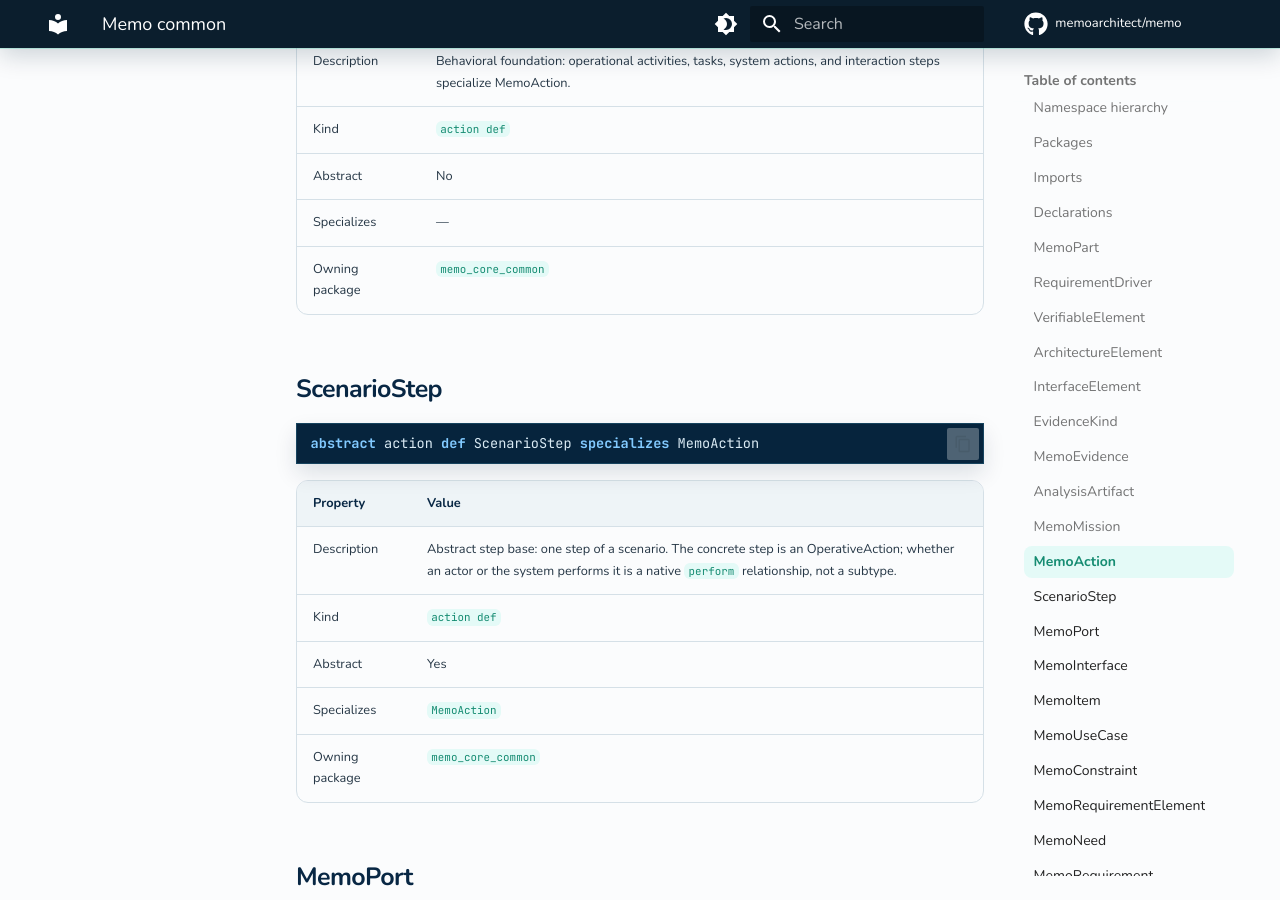
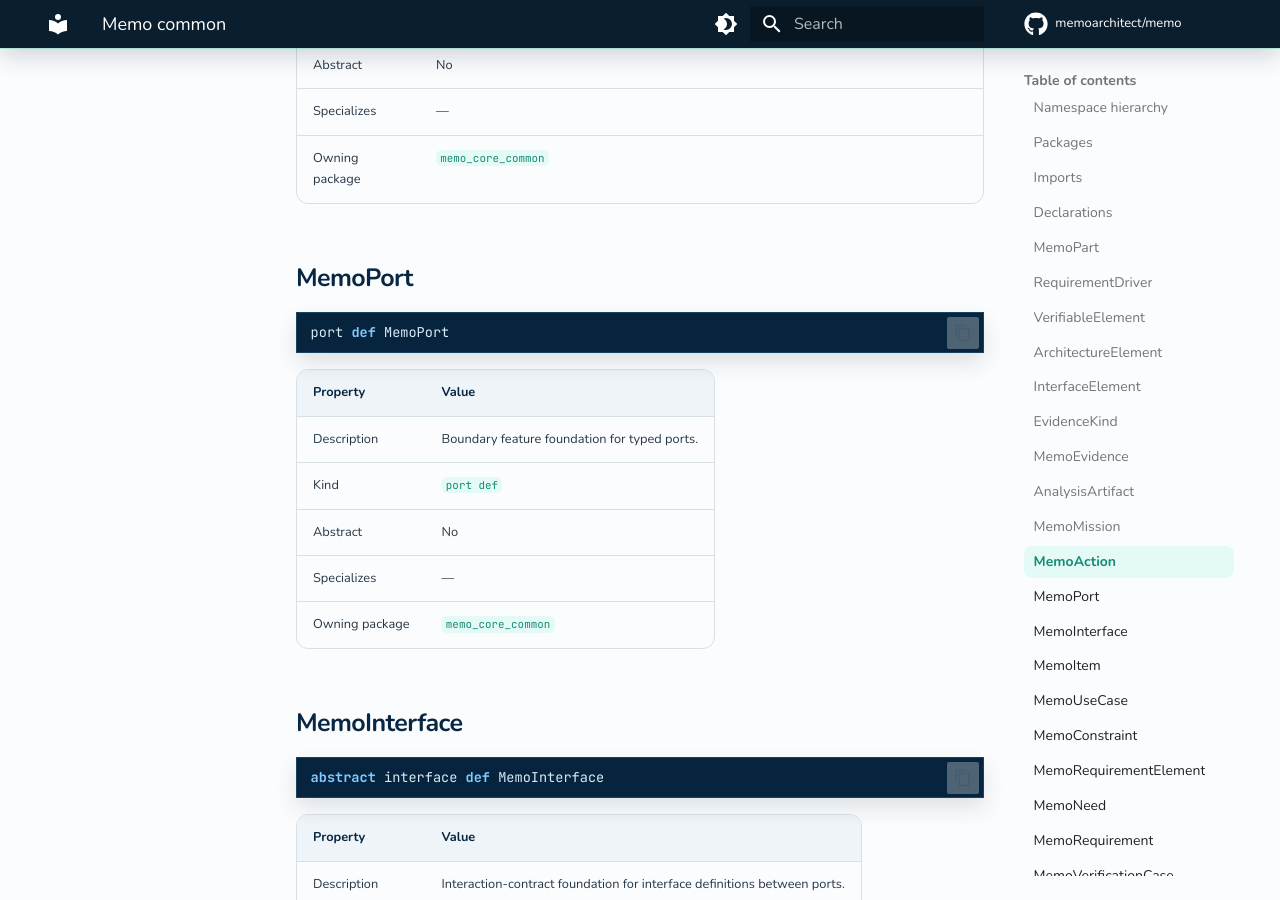
Before and after one commit to memoarchitect/memo, an MkDocs documentation site: the page built from docs/sysml-api/core/common/memo_common.md, in a window 1280 px wide and 900 px high, scrolled down 7276 px. Built offline with MkDocs 1.6.1 and Material for MkDocs 9.7.7, drawn with Linux system fonts in a browser that asks for light colours; comment, search, counter and statistics services are not loaded; some of the changed text lies outside the part shown.

Commit message:
refactor(ontology): drop ScenarioStep; OperativeAction specializes MemoAction
ScenarioStep was a pointless middle layer once UserTask/SystemAction merged
into OperativeAction (its only specializer). OperativeAction now roots on
MemoAction directly.

Co-Authored-By: Claude Opus 4.8 <noreply@anthropic.com>

````diff
--- a/docs/sysml-api/core/common/memo_common.md
+++ b/docs/sysml-api/core/common/memo_common.md
@@ -42,7 +42,6 @@
 | [`AnalysisArtifact`](#analysisartifact) | `part def` | Analysis artifact definition specializing `MemoPart`. | `MemoPart` |
 | [`MemoMission`](#memomission) | `part def` | Memo mission definition specializing `MemoPart`. | `MemoPart` |
 | [`MemoAction`](#memoaction) | `action def` | Behavioral foundation: operational activities, tasks, system actions, and interaction steps specialize MemoAction. | — |
-| [`ScenarioStep`](#scenariostep) | `action def` | Abstract step base: one step of a scenario. The concrete step is an OperativeAction; whether an actor or the system performs it is a native `perform` relationship, not a subtype. | `MemoAction` |
 | [`MemoPort`](#memoport) | `port def` | Boundary feature foundation for typed ports. | — |
 | [`MemoInterface`](#memointerface) | `interface def` | Interaction-contract foundation for interface definitions between ports. | — |
 | [`MemoItem`](#memoitem) | `item def` | Single item foundation. Standards, hazards, stored software data, and message payloads are all item-native concepts. Whether an item is exchanged is expressed by its use in a port or flow, not by a second ontology root. | — |
@@ -203,21 +202,6 @@ action def MemoAction
 | Kind | `action def` |
 | Abstract | No |
 | Specializes | — |
-| Owning package | `memo_core_common` |
-
-
-## ScenarioStep
-
-```sysml
-abstract action def ScenarioStep specializes MemoAction
-```
-
-| Property | Value |
-| --- | --- |
-| Description | Abstract step base: one step of a scenario. The concrete step is an OperativeAction; whether an actor or the system performs it is a native `perform` relationship, not a subtype. |
-| Kind | `action def` |
-| Abstract | Yes |
-| Specializes | `MemoAction` |
 | Owning package | `memo_core_common` |
 
 
@@ -542,11 +526,6 @@ part def Citation specializes MemoPart
             attribute status : ElementStatusKind;
         }
 
-        // Abstract step base: one step of a scenario. The concrete step is an
-        // OperativeAction; whether an actor or the system performs it is a native
-        // `perform` relationship, not a subtype.
-        abstract action def ScenarioStep specializes MemoAction;
-
         // Boundary feature foundation for typed ports.
         port def MemoPort {
             attribute id : String;
````
Also changed, not shown: docs/sysml-api/architecture/operational/activities/memo_activities.md (+7 -7 lines), docs/sysml-api/elements.md (+1 -2 lines), docs/sysml-api/hierarchy.md (+1 -2 lines), 2 other files.
